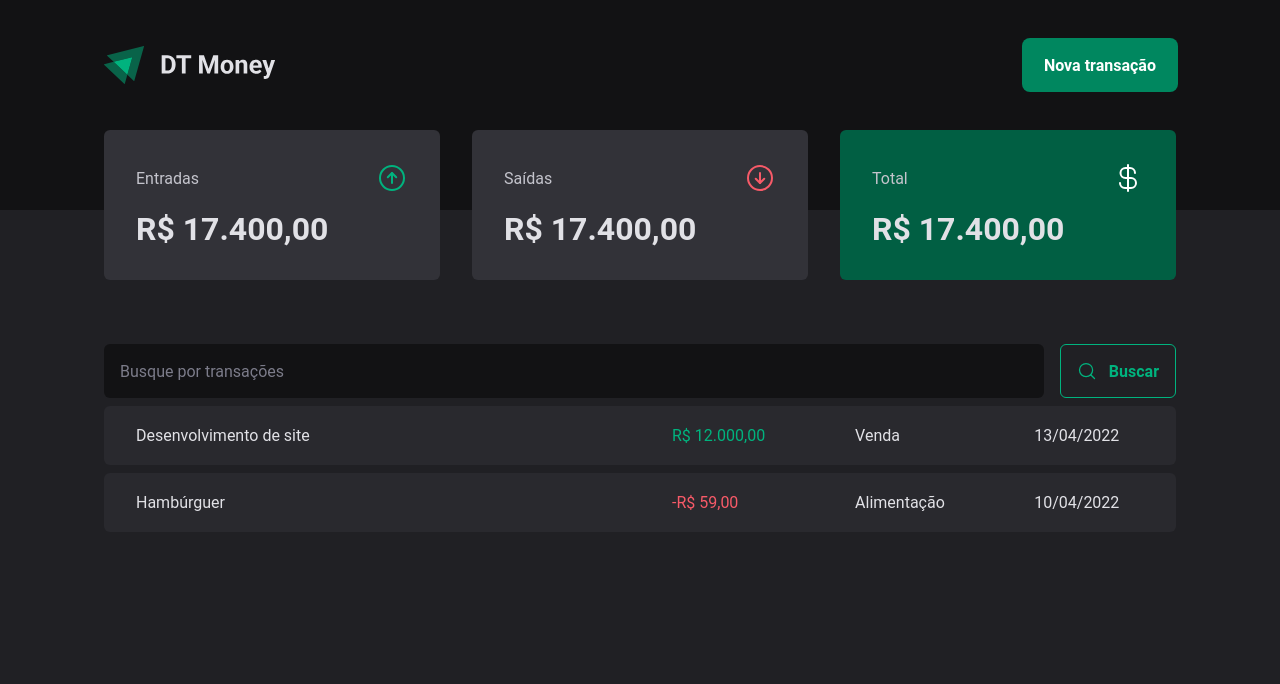
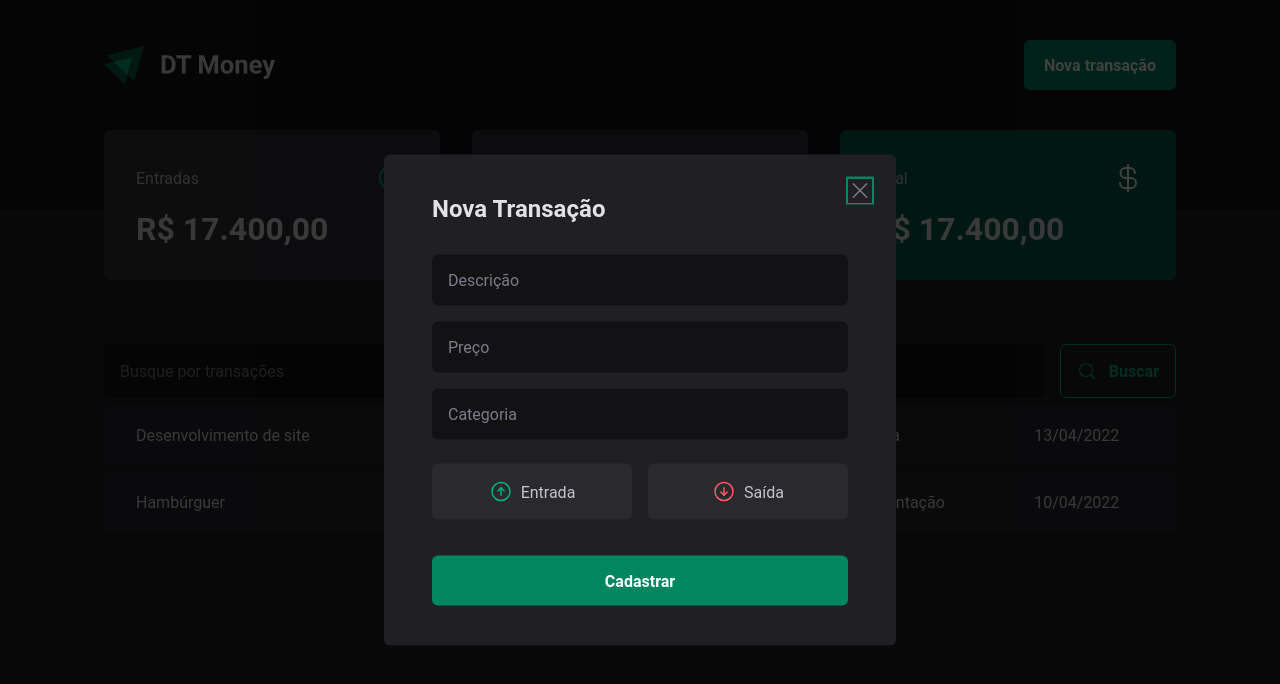
Before and after one commit to LucasAzara/dt-money, a React (Vite) app: page / in a window 1280 px wide. Both pictures are taken after a click on the button "Nova transação". Shown: the top 684 px of the page. Built offline with nearby package versions, Linux system fonts and the light colour scheme.

Commit message:
Modal Layout

```diff
--- a/package.json
+++ b/package.json
@@ -9,6 +9,8 @@
     "preview": "vite preview"
   },
   "dependencies": {
+    "@radix-ui/react-dialog": "^1.0.2",
+    "@radix-ui/react-radio-group": "^1.1.0",
     "phosphor-react": "^1.4.1",
     "react": "^18.2.0",
     "react-dom": "^18.2.0",
--- a/src/components/Header/index.tsx
+++ b/src/components/Header/index.tsx
@@ -1,6 +1,11 @@
-import { HeaderContainer, HeaderContent, NewTransactionButton } from "./styles";
-
-import logoImg from "../../assets/logo.svg";
+// CSS
+import { HeaderContainer, HeaderContent, NewTransactionButton } from './styles'
+// Logo
+import logoImg from '../../assets/logo.svg'
+//  Radix
+import * as Dialog from '@radix-ui/react-dialog'
+// Components
+import { NewTransactionModal } from '../NewTransactionModal'
 
 export function Header() {
   return (
@@ -8,8 +13,16 @@
       <HeaderContent>
         <img src={logoImg} alt="" />
 
-        <NewTransactionButton>Nova transação</NewTransactionButton>
+        <Dialog.Root>
+          {/* Trigger to Activate Dialog (asChild refering to utilize the child) */}
+          <Dialog.Trigger asChild>
+            <NewTransactionButton>Nova transação</NewTransactionButton>
+          </Dialog.Trigger>
+
+          {/* Dialog Content */}
+          <NewTransactionModal />
+        </Dialog.Root>
       </HeaderContent>
     </HeaderContainer>
-  );
+  )
 }
--- /dev/null
+++ b/src/components/NewTransactionModal/index.tsx
@@ -0,0 +1,46 @@
+import * as Dialog from '@radix-ui/react-dialog'
+// Icons
+import { ArrowCircleDown, ArrowCircleUp, X } from 'phosphor-react'
+// CSS
+import {
+  CloseButton,
+  Content,
+  Overlay,
+  TransactionType,
+  TransactionTypeButton,
+} from './styles'
+
+export function NewTransactionModal() {
+  return (
+    <Dialog.Portal>
+      <Overlay />
+
+      <Content>
+        <Dialog.Title>Nova Transação</Dialog.Title>
+
+        <CloseButton>
+          <X size={24} />
+        </CloseButton>
+
+        <form>
+          <input type="text" placeholder="Descrição" required />
+          <input type="number" placeholder="Preço" required />
+          <input type="text" placeholder="Categoria" required />
+
+          <TransactionType>
+            <TransactionTypeButton variant="income">
+              <ArrowCircleUp size={24} />
+              Entrada
+            </TransactionTypeButton>
+            <TransactionTypeButton variant="outcome">
+              <ArrowCircleDown size={24} />
+              Saída
+            </TransactionTypeButton>
+          </TransactionType>
+
+          <button type="submit">Cadastrar</button>
+        </form>
+      </Content>
+    </Dialog.Portal>
+  )
+}
--- /dev/null
+++ b/src/components/NewTransactionModal/styles.ts
@@ -0,0 +1,103 @@
+import styled from 'styled-components'
+import * as Dialog from '@radix-ui/react-dialog'
+
+export const Overlay = styled(Dialog.Overlay)`
+  position: fixed;
+
+  width: 100vw;
+  height: 100vh;
+  inset: 0;
+  background: rgba(0, 0, 0, 0.75);
+`
+
+export const Content = styled(Dialog.Content)`
+  min-width: 32rem;
+  border-radius: 6px;
+  padding: 2.5rem 3rem;
+  background: ${(props) => props.theme['gray-800']};
+
+  position: fixed;
+  top: 50%;
+  left: 50%;
+  transform: translate(-50%, -50%);
+
+  form {
+    margin-top: 2rem;
+
+    display: flex;
+    flex-direction: column;
+    gap: 1rem;
+
+    input {
+      border-radius: 6px;
+      border: 0;
+      background: ${(props) => props.theme['gray-900']};
+      color: ${(props) => props.theme['gray-300']};
+      padding: 1rem;
+
+      &::placeholder {
+        color: ${(props) => props.theme['gray-500']};
+      }
+    }
+
+    button[type='submit'] {
+      height: 50px;
+      border: 0;
+      background: ${(props) => props.theme['green-500']};
+      color: ${(props) => props.theme.white};
+      font-weight: bold;
+      padding: 0 1.25rem;
+      border-radius: 6px;
+      margin-top: 1.25rem;
+      cursor: pointer;
+
+      &:hover {
+        background: ${(props) => props.theme['green-700']};
+        transition: background-color 0.2s;
+      }
+    }
+  }
+`
+
+export const CloseButton = styled(Dialog.Close)`
+  position: absolute;
+  top: 1.5rem;
+  right: 1.5rem;
+
+  background: transparent;
+  border: 0;
+  /* So focus can be the same size as SVG */
+  line-height: 0;
+  cursor: pointer;
+  color: ${(props) => props.theme['gray-500']};
+`
+
+export const TransactionType = styled.div`
+  display: grid;
+  grid-template-columns: repeat(2, 1fr);
+  gap: 1rem;
+  margin-top: 0.5rem;
+`
+
+interface TransactionTypeButtonProps {
+  variant: 'income' | 'outcome'
+}
+
+export const TransactionTypeButton = styled.button<TransactionTypeButtonProps>`
+  background: ${(props) => props.theme['gray-700']};
+  padding: 1rem;
+  display: flex;
+  align-items: center;
+  justify-content: center;
+  gap: 0.5rem;
+  border-radius: 6px;
+  cursor: pointer;
+  border: 0;
+  color: ${(props) => props.theme['gray-300']};
+  svg {
+    color: ${(props) =>
+      props.variant === 'income'
+        ? props.theme['green-300']
+        : props.theme['red-300']};
+  }
+`
--- a/src/pages/Transactions/components/SearchForm/styles.ts
+++ b/src/pages/Transactions/components/SearchForm/styles.ts
@@ -35,6 +35,7 @@
       border-color: ${(props) => props.theme['green-500']};
       color: ${(props) => props.theme.white};
       transition: background-color 0.2s, color 0.2s, border-color 0.2s;
+      cursor: pointer;
     }
   }
 `
```
Also changed, not shown: 1 other file (tests, documents, lock files or other folders).
